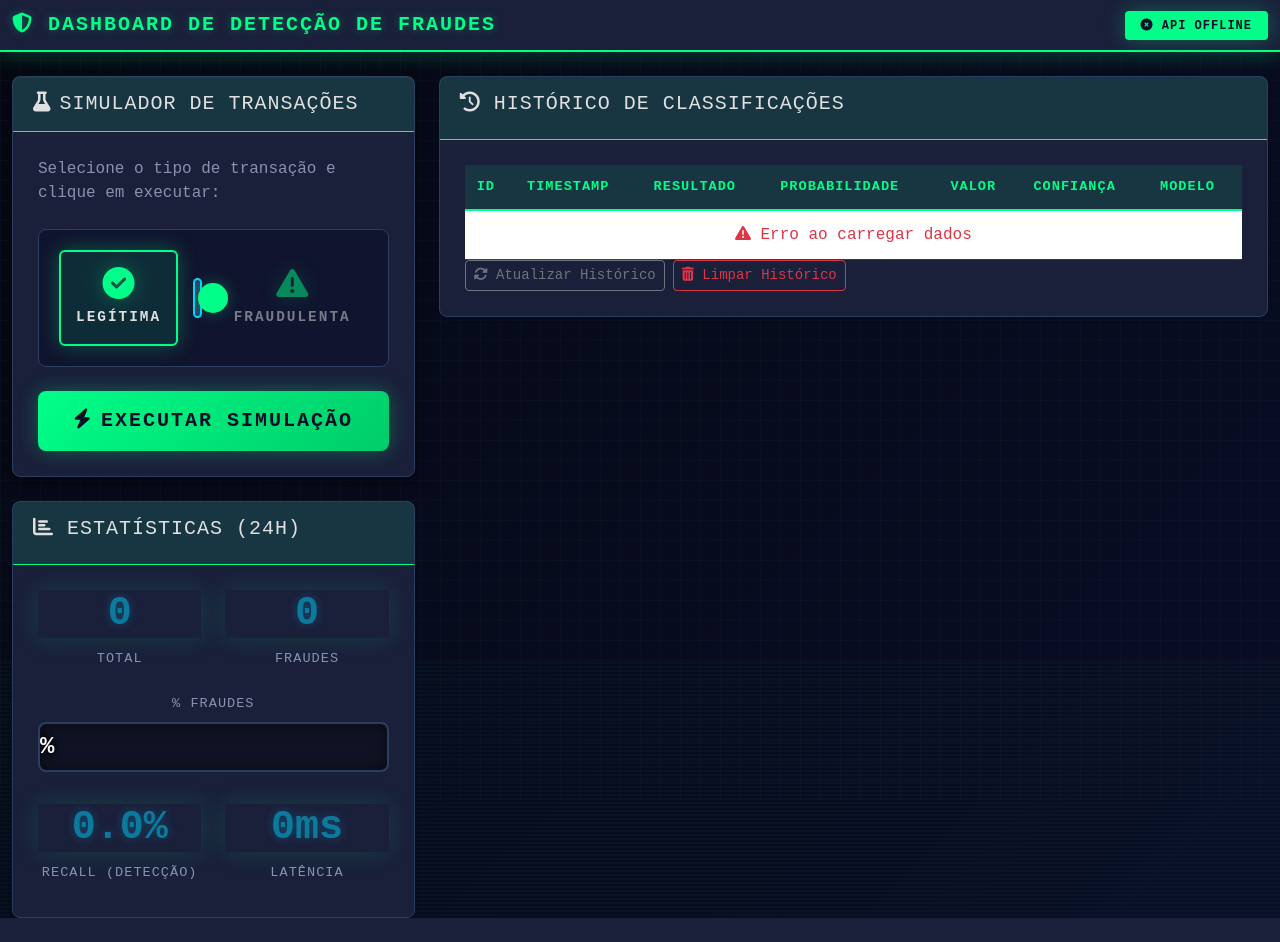
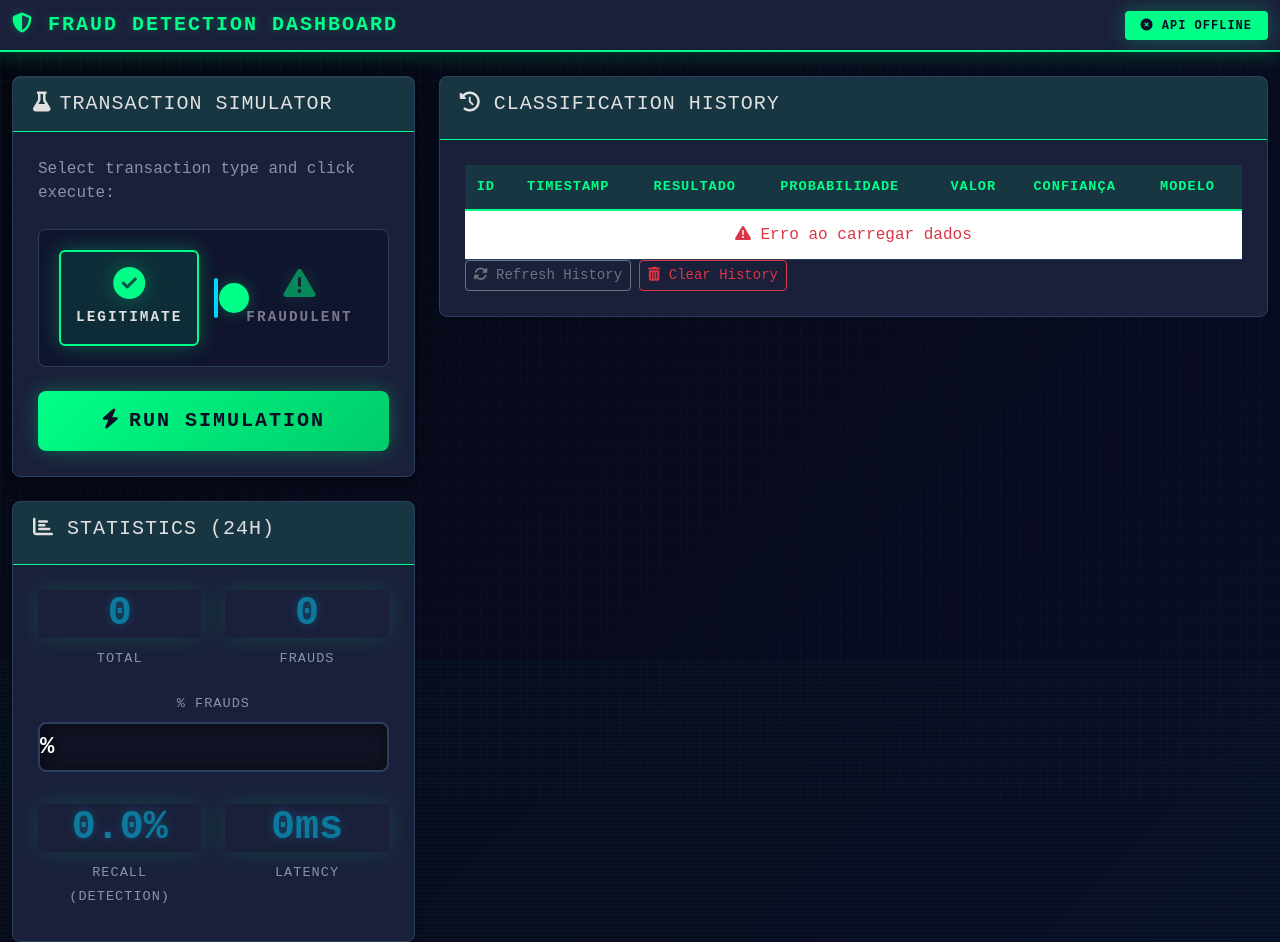
Before and after one commit to goth-coder/ml-fraud-detector, a Flask app: page / in a window 1280 px wide. Before the commit the page ends 918 px from the top, so only its background shows below. Run offline with Flask 3, Linux system fonts and the light colour scheme; data that the repository does not hold is empty.

Commit message:
Translated README files and front end to English 📃

```diff
--- a/src/services/frontend/static/js/app.js
+++ b/src/services/frontend/static/js/app.js
@@ -1,5 +1,5 @@
 /*
- * JavaScript para Dashboard de Detecção de Fraudes - Versão Otimizada
+ * JavaScript para Dashboard de Detecção de Fraudes
  *
  * Mudanças principais:
  * 1. Resultado agora é notificação toast (não card fixo)
@@ -370,19 +370,19 @@
         });
 
         if (!response.ok) {
-            throw new Error('Erro ao limpar histórico');
+            throw new Error('Error clearing history');
         }
 
         const data = await response.json();
 
-        showToast(`✅ Histórico limpo com sucesso! ${data.deleted_count} registros removidos.`, 'success');
+        showToast(`✅ History cleared successfully! ${data.deleted_count} registros removidos.`, 'success');
 
         loadHistory();
         loadStats();
 
     } catch (error) {
-        console.error('Erro ao limpar histórico:', error);
-        showToast('❌ Erro ao limpar histórico. Tente novamente.', 'danger');
+        console.error('Error clearing history:', error);
+        showToast('❌ Error clearing history. Tente novamente.', 'danger');
     } finally {
         btn.disabled = false;
         btn.innerHTML = '<i class="fas fa-trash-alt"></i> Limpar Histórico';
--- a/src/services/frontend/templates/index.html
+++ b/src/services/frontend/templates/index.html
@@ -1,9 +1,9 @@
 <!DOCTYPE html>
-<html lang="pt-BR">
+<html lang="en-US">
 <head>
     <meta charset="UTF-8">
     <meta name="viewport" content="width=device-width, initial-scale=1.0">
-    <title>🚨 Dashboard de Detecção de Fraudes</title>
+    <title>🚨 Fraud Detection Dashboard</title>
 
     <!-- Bootstrap CSS para deixar bonito sem muito esforço -->
     <link href="https://cdn.jsdelivr.net/npm/bootstrap@5.3.0/dist/css/bootstrap.min.css" rel="stylesheet">
@@ -20,7 +20,7 @@
         <div class="container-fluid">
             <span class="navbar-brand mb-0 h1">
                 <i class="fas fa-shield-alt"></i>
-                Dashboard de Detecção de Fraudes
+                Fraud Detection Dashboard
             </span>
             <span class="badge bg-success" id="status-badge">
                 <i class="fas fa-check-circle"></i> API Online
@@ -35,18 +35,18 @@
                                 <div class="card mb-4">
                     <div class="card-header">
                         <h5 class="mb-0">
-                            <i class="fas fa-flask me-2"></i>Simulador de Transações
+                            <i class="fas fa-flask me-2"></i>Transaction Simulator
                         </h5>
                     </div>
                     <div class="card-body">
-                        <p class="text-muted mb-4">Selecione o tipo de transação e clique em executar:</p>
+                        <p class="text-muted mb-4">Select transaction type and click execute:</p>
 
                         <!-- Toggle Switch -->
                         <div class="transaction-type-selector mb-4">
                             <div class="toggle-container">
                                 <div class="toggle-option active" data-type="legitimate">
                                     <i class="fas fa-check-circle"></i>
-                                    <span>LEGÍTIMA</span>
+                                    <span>LEGITIMATE</span>
                                 </div>
                                 <div class="toggle-switch">
                                     <input type="checkbox" id="transaction-toggle" />
@@ -56,14 +56,14 @@
                                 </div>
                                 <div class="toggle-option" data-type="fraud">
                                     <i class="fas fa-exclamation-triangle"></i>
-                                    <span>FRAUDULENTA</span>
+                                    <span>FRAUDULENT</span>
                                 </div>
                             </div>
                         </div>
 
                         <div class="d-grid">
                             <button id="btn-simulate" class="btn btn-cyber btn-lg">
-                                <i class="fas fa-bolt me-2"></i>EXECUTAR SIMULAÇÃO
+                                <i class="fas fa-bolt me-2"></i>RUN SIMULATION
                             </button>
                         </div>
                     </div>
@@ -72,7 +72,7 @@
                 <!-- Card: Estatísticas Rápidas -->
                 <div class="card shadow-sm statistics-card">
                     <div class="card-header">
-                        <h5><i class="fas fa-chart-bar"></i> Estatísticas (24h)</h5>
+                        <h5><i class="fas fa-chart-bar"></i> Statistics (24h)</h5>
                     </div>
                     <div class="card-body d-flex flex-column">
                         <div class="row text-center mb-auto">
@@ -82,10 +82,10 @@
                             </div>
                             <div class="col-6 mb-4">
                                 <h3 class="stat-value loading" id="stat-fraud-sidebar">0</h3>
-                                <small class="stat-label">Fraudes</small>
+                                <small class="stat-label">Frauds</small>
                             </div>
                             <div class="col-12 mb-4">
-                                <small class="stat-label d-block mb-2">% FRAUDES</small>
+                                <small class="stat-label d-block mb-2">% FRAUDS</small>
                                 <div class="fraud-percentage-bar mb-2">
                                     <div class="fraud-percentage-fill loading" id="stat-percentage-bar" style="width: 0%">
                                         <span class="fraud-percentage-text" id="stat-percentage-sidebar">0%</span>
@@ -94,11 +94,11 @@
                             </div>
                             <div class="col-6 mb-2">
                                 <h5 class="stat-value loading" id="stat-recall-sidebar">-</h5>
-                                <small class="stat-label">Recall (Detecção)</small>
+                                <small class="stat-label">Recall (Detection)</small>
                             </div>
                             <div class="col-6 mb-2">
                                 <h5 class="stat-value loading" id="stat-latency-sidebar">-</h5>
-                                <small class="stat-label">Latência</small>
+                                <small class="stat-label">Latency</small>
                             </div>
                         </div>
                     </div>
@@ -111,7 +111,7 @@
                     <div class="card-header">
                         <h5>
                             <i class="fas fa-history"></i>
-                            Histórico de Classificações
+                            Classification History
                         </h5>
                     </div>
                     <div class="card-body">
@@ -141,10 +141,10 @@
 
                         <div class="d-flex gap-2">
                             <button class="btn btn-sm btn-outline-secondary" id="btn-refresh-history">
-                                <i class="fas fa-sync-alt"></i> Atualizar Histórico
+                                <i class="fas fa-sync-alt"></i> Refresh History
                             </button>
                             <button class="btn btn-sm btn-outline-danger" id="btn-clear-history">
-                                <i class="fas fa-trash-alt"></i> Limpar Histórico
+                                <i class="fas fa-trash-alt"></i> Clear History
                             </button>
                         </div>
                     </div>
```
Also changed, not shown: README.md, src/ml/README.md.
